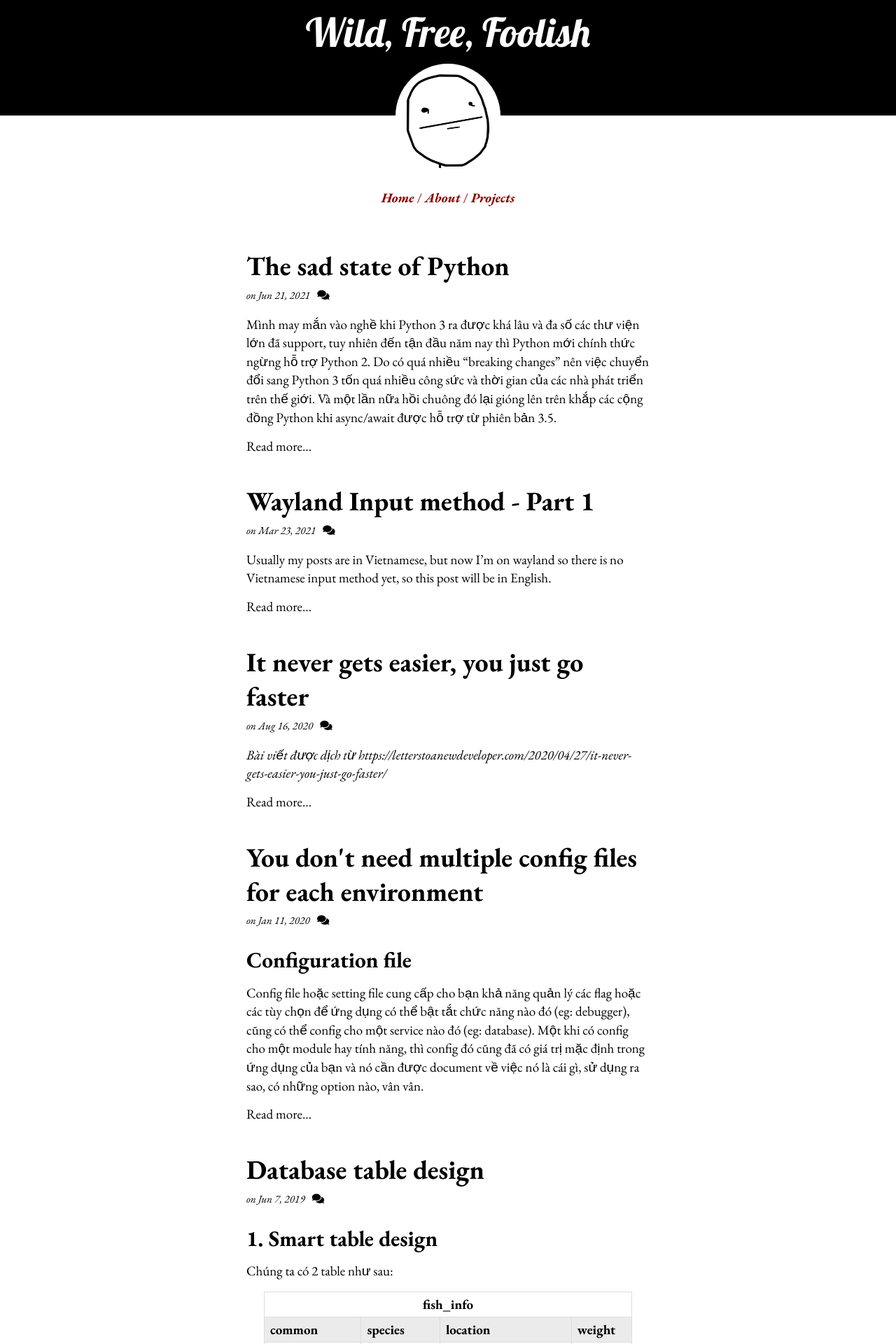
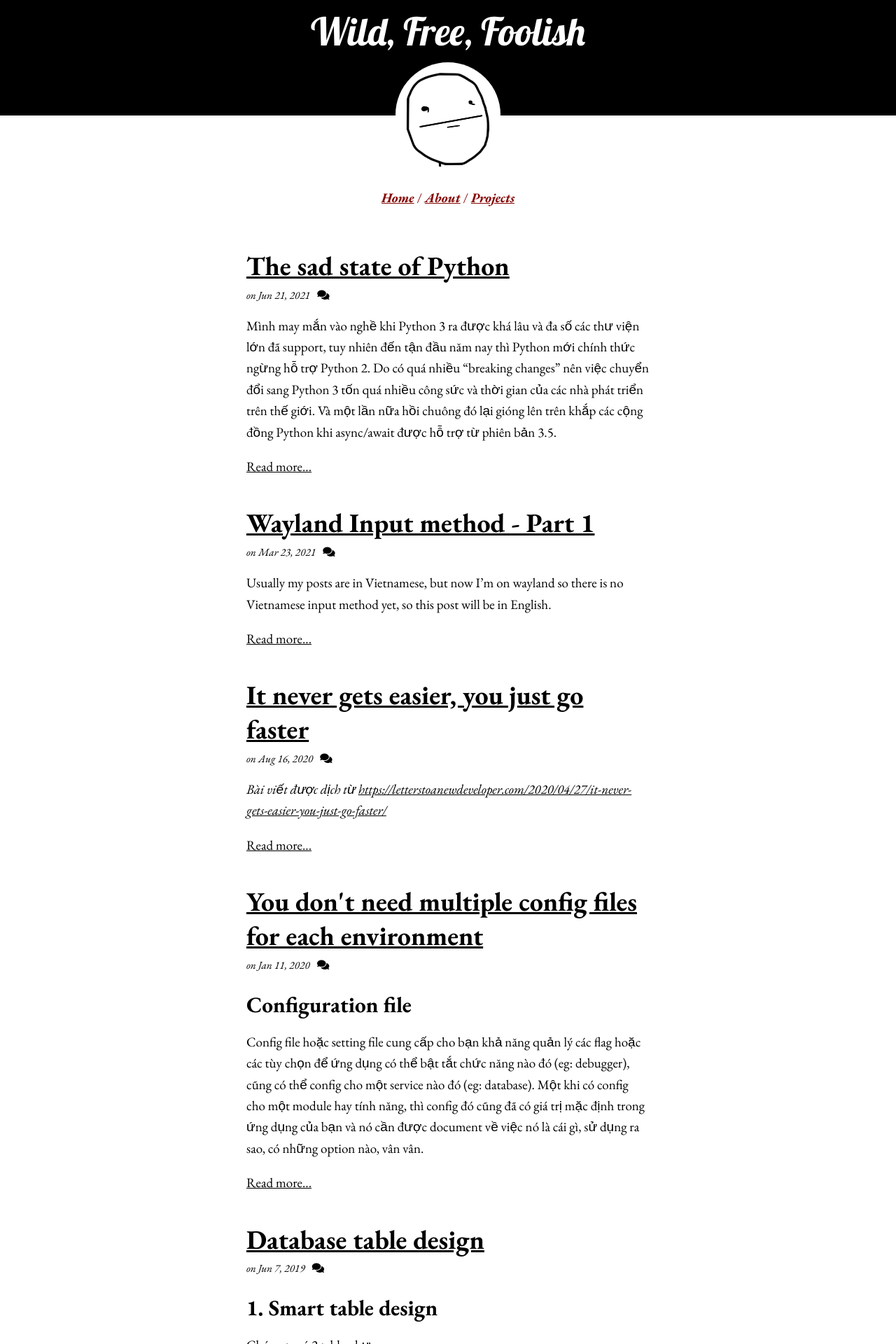
Before and after one commit to mozartilize/mozartilize.github.io, a Jekyll site: the page built from index.html, in a window 1280 px wide. Shown: the top 1920 px of the page at 70% size. Built offline with Jekyll 4.4.1, drawn with Linux system fonts in a browser that asks for light colours; nearby versions of some CDN libraries; the list of posts is cut into pages by our own code.

Commit message:
Update main.scss

```diff
--- a/css/main.scss
+++ b/css/main.scss
@@ -88,13 +88,8 @@ h1, h2, h3, h4, h5, h6 {
   margin: 0.8em 0 0.3em 0;
 }
 
-p, a, ol, ul {
- margin: 0.75em 0;
-}
-
 a {
   color: black;
-  text-decoration: none;
   &:hover {
     color: grey;
   }
@@ -131,7 +126,7 @@ a {
     margin: 0;
     padding: 10px;
     font-family: "Lobster", cursive;
-    font-size: 3em;
+    font-size: 55px;
     text-align: center;
     color: white;
   }
@@ -236,7 +231,7 @@ nav {
   a,
   li,
   q {
-    line-height: 1.4;
+    line-height: 1.6;
   }
   img {
     max-width: 100%;
```
